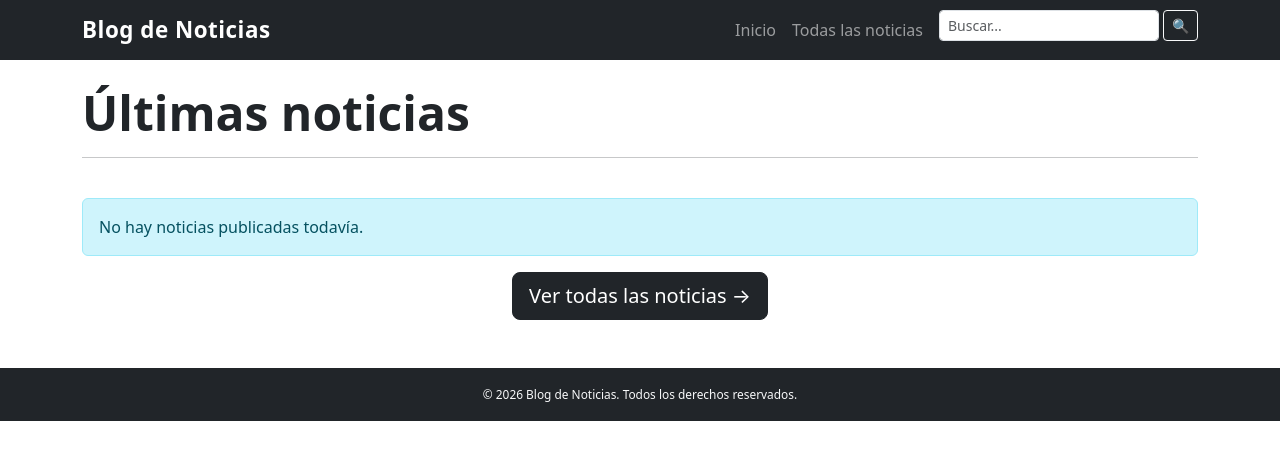
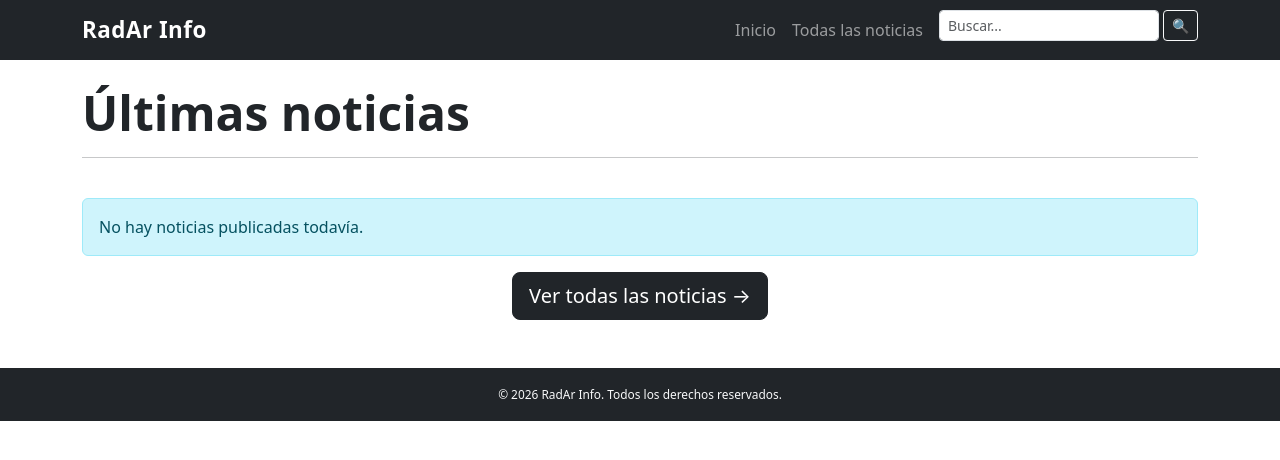
Before and after one commit to Adlazz/Blog_noticias, a Django app: page / in a window 1280 px wide. Shown: the top 460 px of the page. Run offline with Django 5.2, Linux system fonts and the light colour scheme; data that the repository does not hold is empty.

Commit message:
rename blog to RadAr Info

```diff
--- a/noticias/feeds.py
+++ b/noticias/feeds.py
@@ -4,7 +4,7 @@ from .models import Noticia
 
 
 class UltimasNoticiasFeed(Feed):
-    title = 'Blog de Noticias'
+    title = 'RadAr Info'
     link = '/noticias/'
     description = 'Últimas noticias publicadas.'
 
--- a/templates/archivo_fecha.html
+++ b/templates/archivo_fecha.html
@@ -1,6 +1,6 @@
 {% extends 'base.html' %}
 
-{% block title %}Archivo {{ mes }}/{{ anio }} – Blog de Noticias{% endblock %}
+{% block title %}Archivo {{ mes }}/{{ anio }} – RadAr Info{% endblock %}
 
 {% block content %}
 <div class="row mb-4">
--- a/templates/base.html
+++ b/templates/base.html
@@ -4,9 +4,9 @@
 <head>
   <meta charset="UTF-8">
   <meta name="viewport" content="width=device-width, initial-scale=1.0">
-  <title>{% block title %}Blog de Noticias{% endblock %}</title>
+  <title>{% block title %}RadAr Info{% endblock %}</title>
   {% block meta %}{% endblock %}
-  <link rel="alternate" type="application/rss+xml" title="Blog de Noticias RSS" href="{% url 'feed' %}">
+  <link rel="alternate" type="application/rss+xml" title="RadAr Info RSS" href="{% url 'feed' %}">
   <link rel="stylesheet" href="https://cdn.jsdelivr.net/npm/bootstrap@5.3.3/dist/css/bootstrap.min.css">
   <link rel="stylesheet" href="{% static 'css/estilos.css' %}">
 </head>
@@ -14,7 +14,7 @@
 
   <nav class="navbar navbar-expand-lg navbar-dark bg-dark">
     <div class="container">
-      <a class="navbar-brand fw-bold" href="{% url 'home' %}">Blog de Noticias</a>
+      <a class="navbar-brand fw-bold" href="{% url 'home' %}">RadAr Info</a>
       <button class="navbar-toggler" type="button" data-bs-toggle="collapse" data-bs-target="#navMenu">
         <span class="navbar-toggler-icon"></span>
       </button>
@@ -57,7 +57,7 @@
 
   <footer class="bg-dark text-light text-center py-3 mt-5">
     <div class="container">
-      <small>&copy; {% now "Y" %} Blog de Noticias. Todos los derechos reservados.</small>
+      <small>&copy; {% now "Y" %} RadAr Info. Todos los derechos reservados.</small>
     </div>
   </footer>
 
--- a/templates/buscar.html
+++ b/templates/buscar.html
@@ -1,6 +1,6 @@
 {% extends 'base.html' %}
 
-{% block title %}Búsqueda: {{ query }} – Blog de Noticias{% endblock %}
+{% block title %}Búsqueda: {{ query }} – RadAr Info{% endblock %}
 
 {% block content %}
 <div class="row mb-4">
--- a/templates/detalle_noticia.html
+++ b/templates/detalle_noticia.html
@@ -1,6 +1,6 @@
 {% extends 'base.html' %}
 
-{% block title %}{{ noticia.titulo }} – Blog de Noticias{% endblock %}
+{% block title %}{{ noticia.titulo }} – RadAr Info{% endblock %}
 
 {% block meta %}
 <meta name="description" content="{{ noticia.meta_descripcion|default:noticia.cuerpo|striptags|truncatewords:25 }}">
--- a/templates/home.html
+++ b/templates/home.html
@@ -1,6 +1,6 @@
 {% extends 'base.html' %}
 
-{% block title %}Inicio – Blog de Noticias{% endblock %}
+{% block title %}Inicio – RadAr Info{% endblock %}
 
 {% block content %}
 <div class="row mb-4">
--- a/templates/lista_noticias.html
+++ b/templates/lista_noticias.html
@@ -1,6 +1,6 @@
 {% extends 'base.html' %}
 
-{% block title %}{% if categoria_activa %}{{ categoria_activa.nombre }}{% else %}Todas las noticias{% endif %} – Blog de Noticias{% endblock %}
+{% block title %}{% if categoria_activa %}{{ categoria_activa.nombre }}{% else %}Todas las noticias{% endif %} – RadAr Info{% endblock %}
 
 {% block content %}
 <div class="row mb-4">
```
